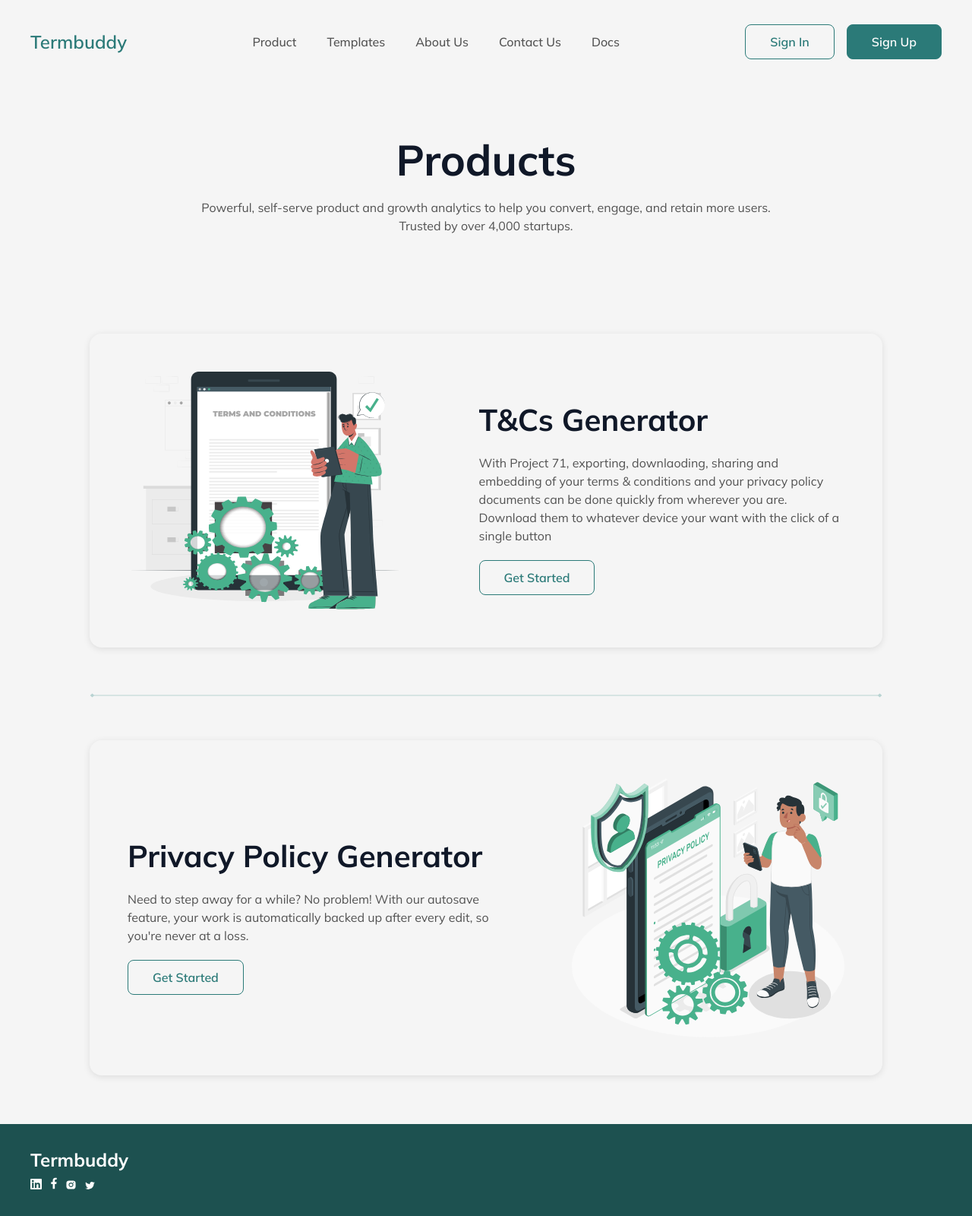
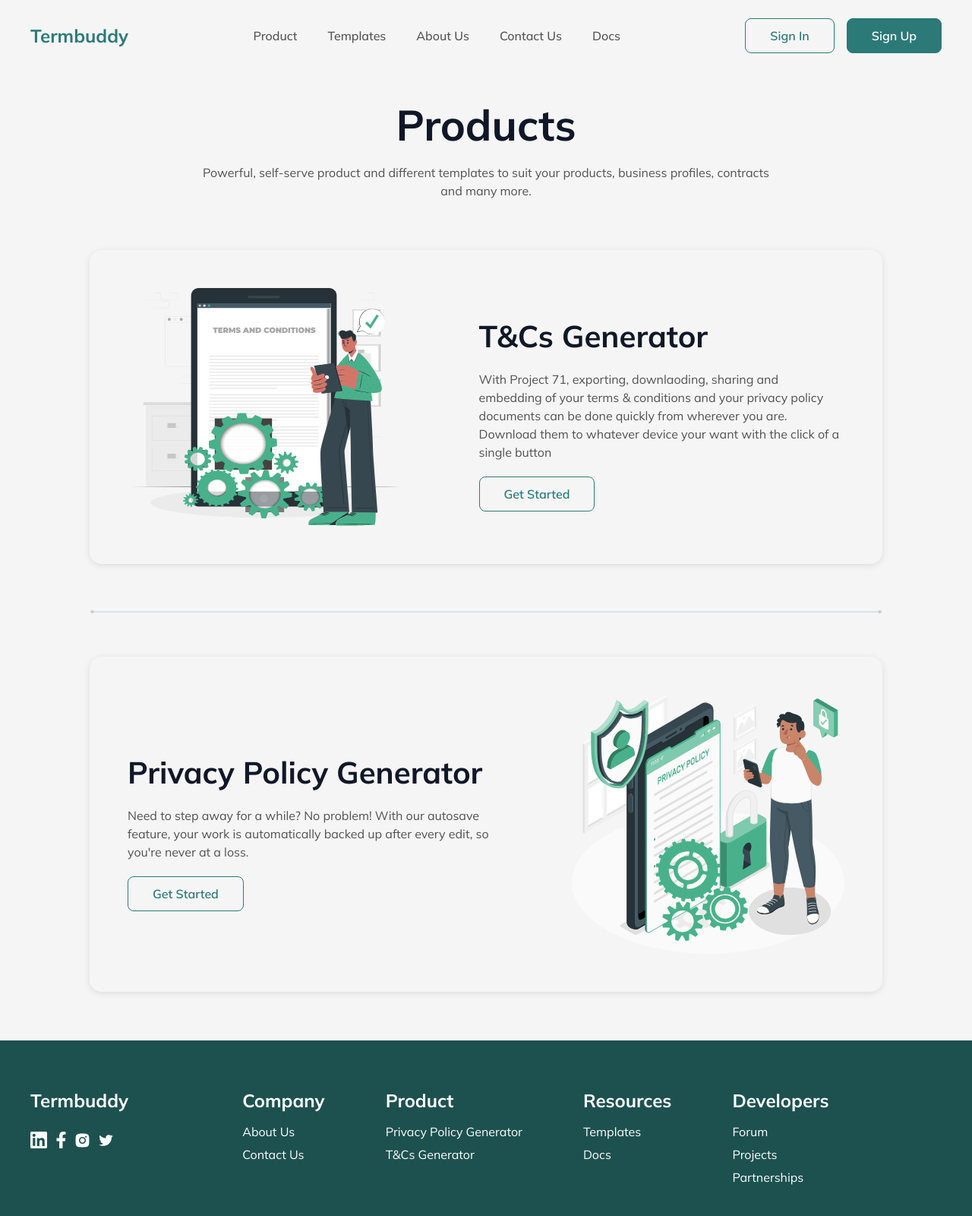
Before and after one commit to Ezeh20/pro_t_c_product_page, a plain HTML site: page index.html in a window 1280 px wide. Shown: the top 1600 px of the page at 76% size. Drawn offline with Linux system fonts and the light colour scheme.

Commit message:
footer fix

```diff
--- a/index.html
+++ b/index.html
@@ -44,12 +44,11 @@
         </nav>
     </header>
 
-    <main>
+    <main class="main">
         <section class="products section container">
             <div class="section_con ">
              <h1 class="section_title">Products</h1>
-             <p class="section_text section_text_product">Powerful, self-serve product  and growth analytics  to help you convert, engage,
-                  and retain more users. Trusted by over 4,000  startups.</p>
+             <p class="section_text section_text_product">Powerful, self-serve product and different templates to suit your products, business profiles, contracts and many more.</p>
             </div>
         </section>
 
--- a/product.css
+++ b/product.css
@@ -65,7 +65,7 @@ p{
 .logo a{
     font-size:var(--logo-size);
     color: var(--primary-color);
-    font-weight: 600;
+    font-weight: 700;
 }
 .section_title{
     font-size: var(--section-size);
@@ -182,7 +182,13 @@ button{
 }
 
 .header{
-    padding: 2rem 0;
+    padding: 1.5rem 0;
+    width: 100%;
+    position: fixed;
+    background-color:var(--body-color);
+}
+.main{
+    margin-top: 4rem;
 }
 /*************************************************************Nav*****************************************************/
 .nav_toggle{
@@ -191,6 +197,7 @@ button{
     background-color: var(--primary-color);
 }
 .nav{
+
     display: flex;
     align-items: center;
     justify-content: space-between;
@@ -307,9 +314,9 @@ button{
     display: none;
     margin-top: 60px;
 }
-@media screen and (min-width:600px) {
-    .middle{
-        grid-template-columns: repeat(3,max-content);
+@media screen and (min-width:412px) {
+    .bottom{
+        align-items: center;
     }
     .sub_list_alt{
         column-gap: 10px;
@@ -317,8 +324,15 @@ button{
     .ff{
         margin-right: 0;
     }
-    .bottom{
-        align-items: center;
+}
+@media screen and (min-width:550px) {
+    .middle{
+        grid-template-columns: repeat(3,max-content);
+    }
+}
+@media screen and (min-width:720px) {
+    .middle{
+        grid-template-columns: repeat(4,max-content);
     }
 }
 
@@ -339,7 +353,7 @@ button{
     }
     .products{
         box-shadow: initial;
-        margin-bottom: 5rem;
+        margin-bottom: 1rem;
     }
     .section_con_alt{
         flex-direction: row;
@@ -377,9 +391,6 @@ button{
 }
 
 @media screen and (min-width:800px) {
-    .middle{
-        grid-template-columns: repeat(4,max-content);
-    }
     .footer_content{
         margin-bottom: 80px;
     }
@@ -410,6 +421,37 @@ button{
         column-gap: 20px;
     }
 }
+@media screen and (min-width:969px) {
+    .footer_content{
+        display: flex;
+        flex-direction: row;
+        column-gap: 100px;
+    }
+    .footer{
+        padding: 4rem 0;
+        background-color: #1D5150;
+        color:var(--body_alt);
+       }
+       .social_img_one{
+        width:22px;
+        height:22px;
+    }
+    .social_img_two{
+        width:12.85px;
+        height: 24px;
+    }
+    .social_img_three{
+        width:18.74px;
+        height:18.74px;
+    }
+    .social_img_four{
+        width:19.5px;
+        height:15.84px;
+      }
+      .top{
+        row-gap: 25px;
+      }
+}
 @media screen and (min-width:1024px) {
     .container{
         margin-left: auto;
@@ -425,48 +467,22 @@ button{
     .line{
         display: flex;
     }
-}
-
-
-@media screen and (min-width:1440px) {
     .footer_content{
-        display: flex;
-        flex-direction: row;
-        column-gap: 200px;
-    }
-    .middle{
-
-        column-gap: 110px;
-        row-gap: 40px;
+        column-gap: 150px;
     }
     .sub_list_alt{
         column-gap: 50px;
     }
+}
+
+@media screen and (min-width:1440px) {
+    .middle{
+        column-gap: 110px;
+        row-gap: 40px;
+    }
+
     .ppg{
         margin-bottom: 5rem;
      }
-  .footer{
-    padding: 4rem 0;
-    background-color: #1D5150;
-    color:var(--body_alt);
-   }
-   .social_img_one{
-    width:22px;
-    height:22px;
+
 }
-.social_img_two{
-    width:12.85px;
-    height: 24px;
-}
-.social_img_three{
-    width:18.74px;
-    height:18.74px;
-}
-.social_img_four{
-    width:19.5px;
-    height:15.84px;
-  }
-  .top{
-    row-gap: 25px;
-  }
-}
```
